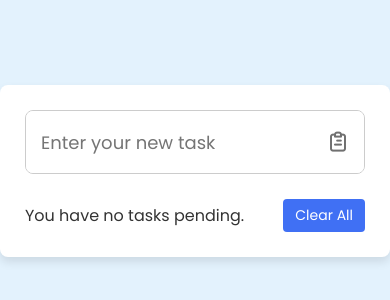
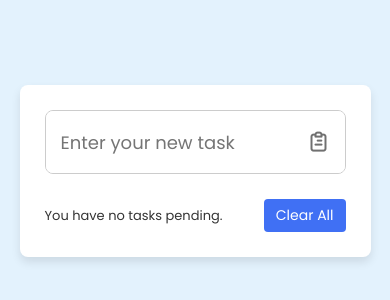
Before and after one commit to miguelbrazz/TO-DO_LIST, a plain HTML site: page index.html in a window 390 px wide. Drawn offline with nearby package versions, Linux system fonts and the light colour scheme.

Commit message:
adjusting responsive

```diff
--- a/style.css
+++ b/style.css
@@ -140,3 +140,10 @@ textarea::-webkit-scrollbar {
 .clear-button:hover {
     background-color: #0e4bf1;
 }
+
+@media screen and (max-width: 508px) {
+    .container {
+        width: 90%;
+        font-size: 13px;
+    }
+}
```
